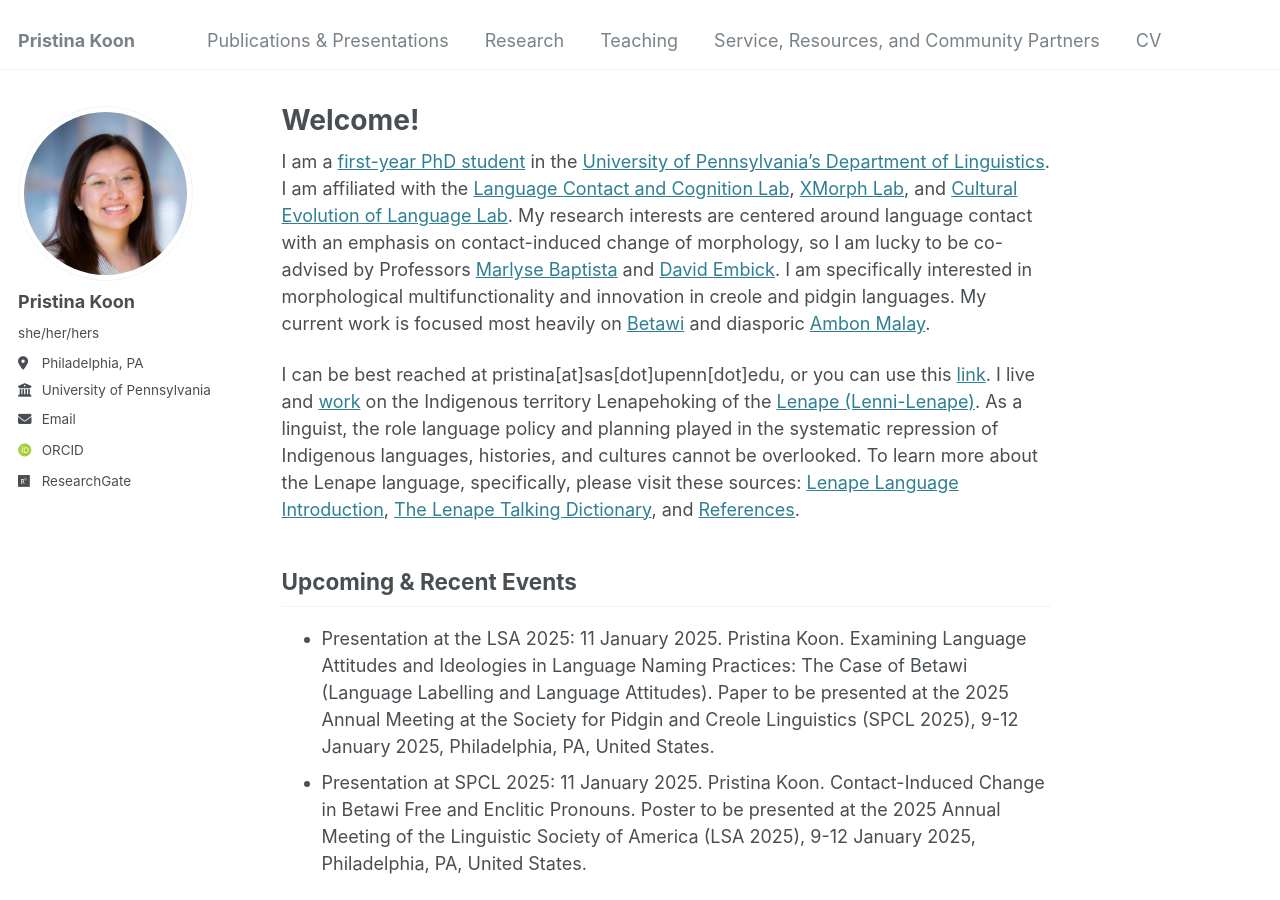
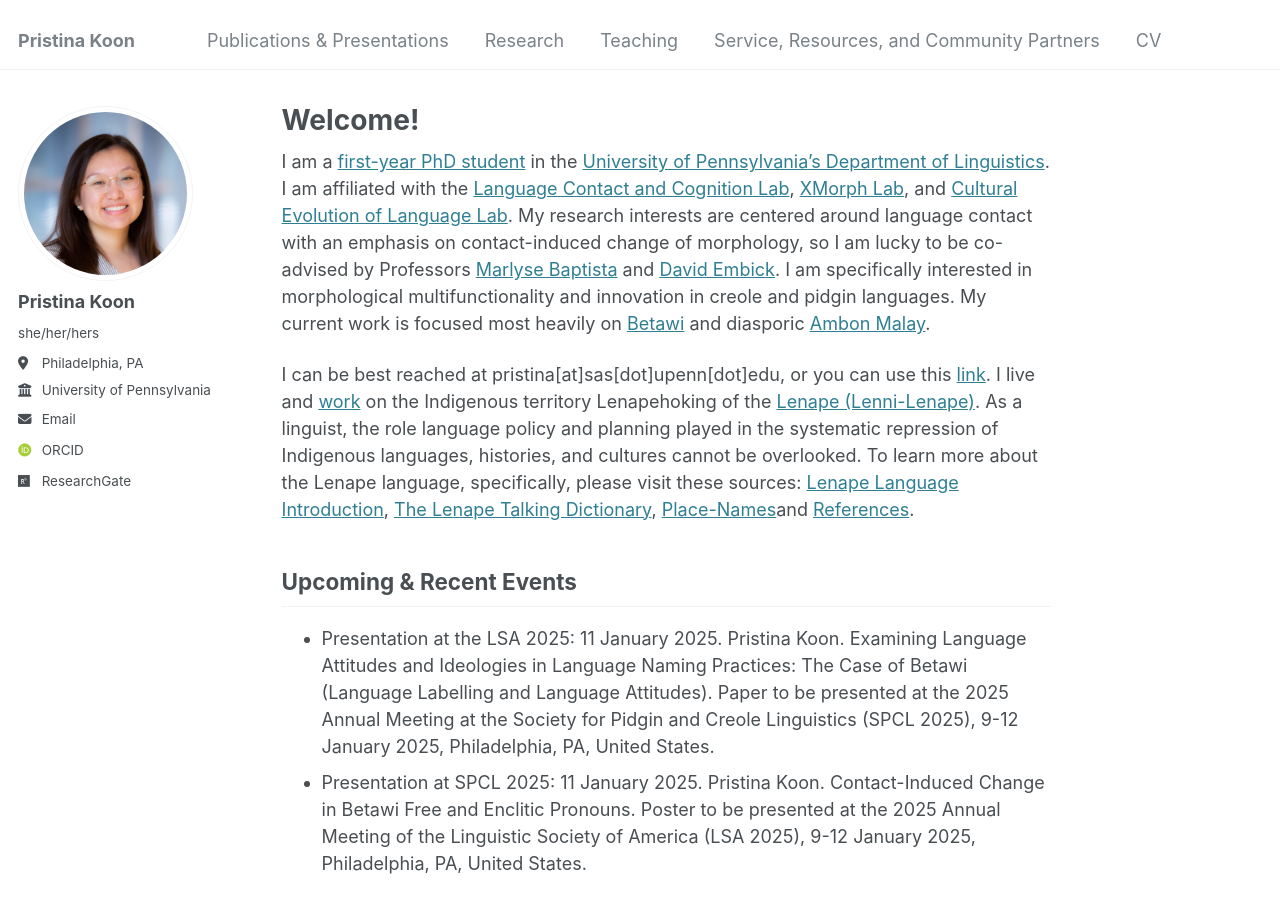
Before and after one commit to pristinakoon/pristinakoon.github.io, a Jekyll site: the page built from _pages/about.md, in a window 1280 px wide and 900 px high. Built offline with Jekyll 4.4.1, drawn with Linux system fonts in a browser that asks for light colours; some web fonts are replaced.

Commit message:
Update about.md

```diff
--- a/_pages/about.md
+++ b/_pages/about.md
@@ -8,7 +8,7 @@ redirect_from:
 
 I am a [first-year PhD student](https://www.ling.upenn.edu/people/pristina-koon) in the [University of Pennsylvania's Department of Linguistics](https://www.ling.upenn.edu/). I am affiliated with the [Language Contact and Cognition Lab](https://web.sas.upenn.edu/language-contact-cognition-lab/), [XMorph Lab](https://web.sas.upenn.edu/embick-lab/), and [Cultural Evolution of Language Lab](https://www.drgarethroberts.com/cultural-evolution-of-language-lab.html). My research interests are centered around language contact with an emphasis on contact-induced change of morphology, so I am lucky to be co-advised by Professors [Marlyse Baptista](https://web.sas.upenn.edu/marlysebaptista/) and [David Embick](https://www.ling.upenn.edu/~embick/). I am specifically interested in morphological multifunctionality and innovation in creole and pidgin languages. My current work is focused most heavily on [Betawi](https://en.wikipedia.org/wiki/Betawi_language) and diasporic [Ambon Malay](https://en.wikipedia.org/wiki/Ambonese_Malay).
 
-I can be best reached at pristina[at]sas[dot]upenn[dot]edu, or you can use this [link](mailto:pristina@sas.upenn.edu). I live and [work](https://collaborativehistory.gse.upenn.edu/stories/original-people-and-their-land-lenape-pre-history-18th-century) on the Indigenous territory Lenapehoking of the [Lenape (Lenni-Lenape)](https://www.lenape-nation.org/). As a linguist, the role language policy and planning played in the systematic repression of Indigenous languages, histories, and cultures cannot be overlooked. To learn more about the Lenape language, specifically, please visit these sources: [Lenape Language Introduction](https://delawaretribe.org/blog/2013/06/26/language/), [The Lenape Talking Dictionary](https://www.talk-lenape.org/), and [References](https://samnoblemuseum.ou.edu/collections-and-research/native-american-languages/map-of-oklahoma-languages/unami-language/).
+I can be best reached at pristina[at]sas[dot]upenn[dot]edu, or you can use this [link](mailto:pristina@sas.upenn.edu). I live and [work](https://collaborativehistory.gse.upenn.edu/stories/original-people-and-their-land-lenape-pre-history-18th-century) on the Indigenous territory Lenapehoking of the [Lenape (Lenni-Lenape)](https://www.lenape-nation.org/). As a linguist, the role language policy and planning played in the systematic repression of Indigenous languages, histories, and cultures cannot be overlooked. To learn more about the Lenape language, specifically, please visit these sources: [Lenape Language Introduction](https://delawaretribe.org/blog/2013/06/26/language/), [The Lenape Talking Dictionary](https://www.talk-lenape.org/), [Place-Names](https://monumentlab.com/bulletin/place-names-as-monuments-the-entangled-histories-of-coaquannock-and-philadelphia)and [References](https://samnoblemuseum.ou.edu/collections-and-research/native-american-languages/map-of-oklahoma-languages/unami-language/).
 
 ## Upcoming & Recent Events ##
 - Presentation at the LSA 2025: 11 January 2025. Pristina Koon. Examining Language Attitudes and Ideologies in Language Naming Practices: The Case of Betawi (Language Labelling and Language Attitudes). Paper to be presented at the 2025 Annual Meeting at the Society for Pidgin and Creole Linguistics (SPCL 2025), 9-12 January 2025, Philadelphia, PA, United States.
```
